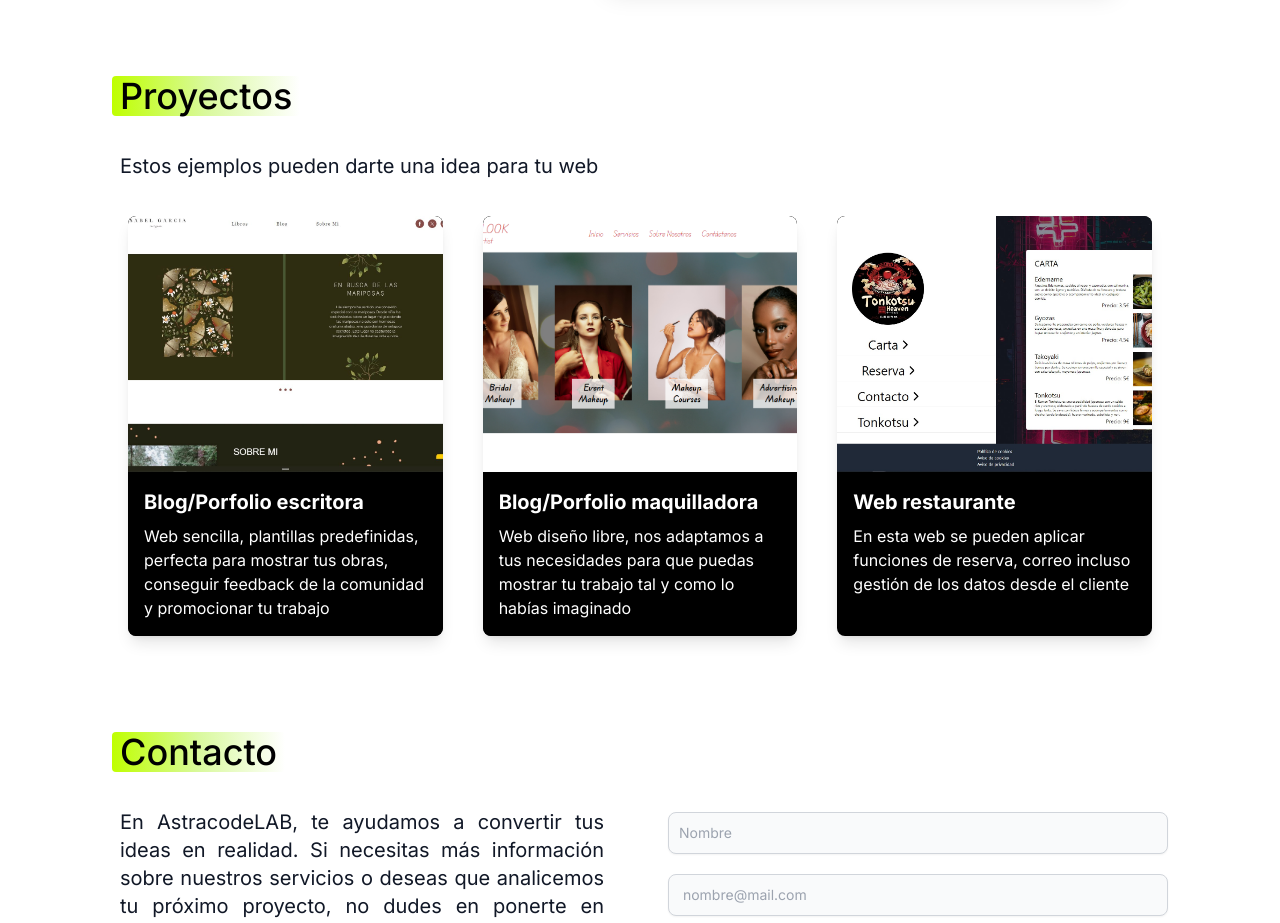
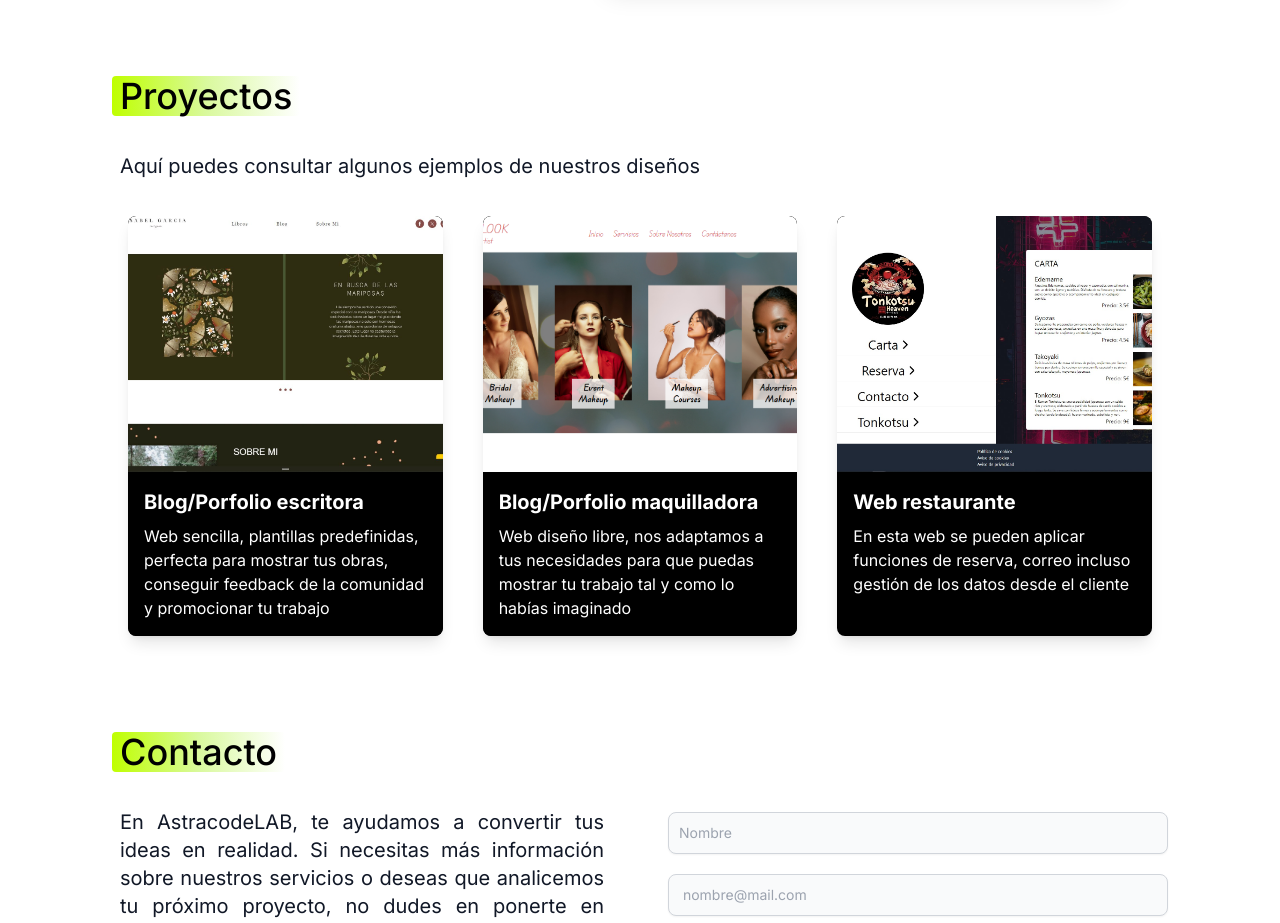
Before and after one commit to AstracodeLAB/project, a React (Vite) app: page / in a window 1280 px wide. Shown: the part 2520-3443 px from the top of the page. Built offline with nearby package versions, Linux system fonts and the light colour scheme.

Commit message:
addes phrase works

```diff
--- a/src/components/Projects.jsx
+++ b/src/components/Projects.jsx
@@ -8,7 +8,7 @@ const Projects = () => {
 				<h2 className='relative z-10 bg-gradient-to-r from-accent via-lime-200 to-transparent font-sans font-medium text-3xl px-2 mb-5 rounded md:inline-block md:text-4xl'>
 					Proyectos
 				</h2>
-				<p className='mb-8 py-4 px-2 lg:mb-1 text-justify text-gray-900 dark:text-gray-900 lg:text-xl'>Estos ejemplos pueden darte una idea para tu web</p>
+				<p className='mb-8 py-4 px-2 lg:mb-1 text-justify text-gray-900 dark:text-gray-900 lg:text-xl'>Aquí puedes consultar algunos ejemplos de nuestros diseños</p>
 			</div>
 			<div className='py-4 px-2'>
 				<div className='block md:hidden'>
```
